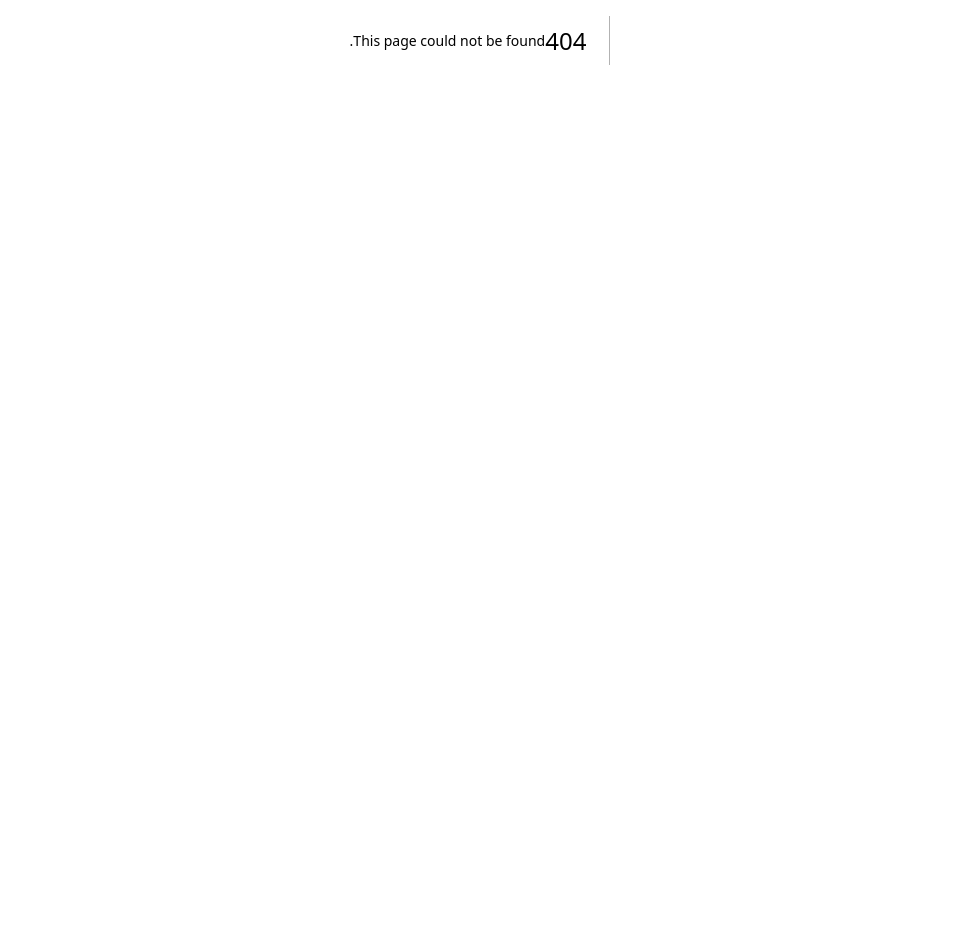
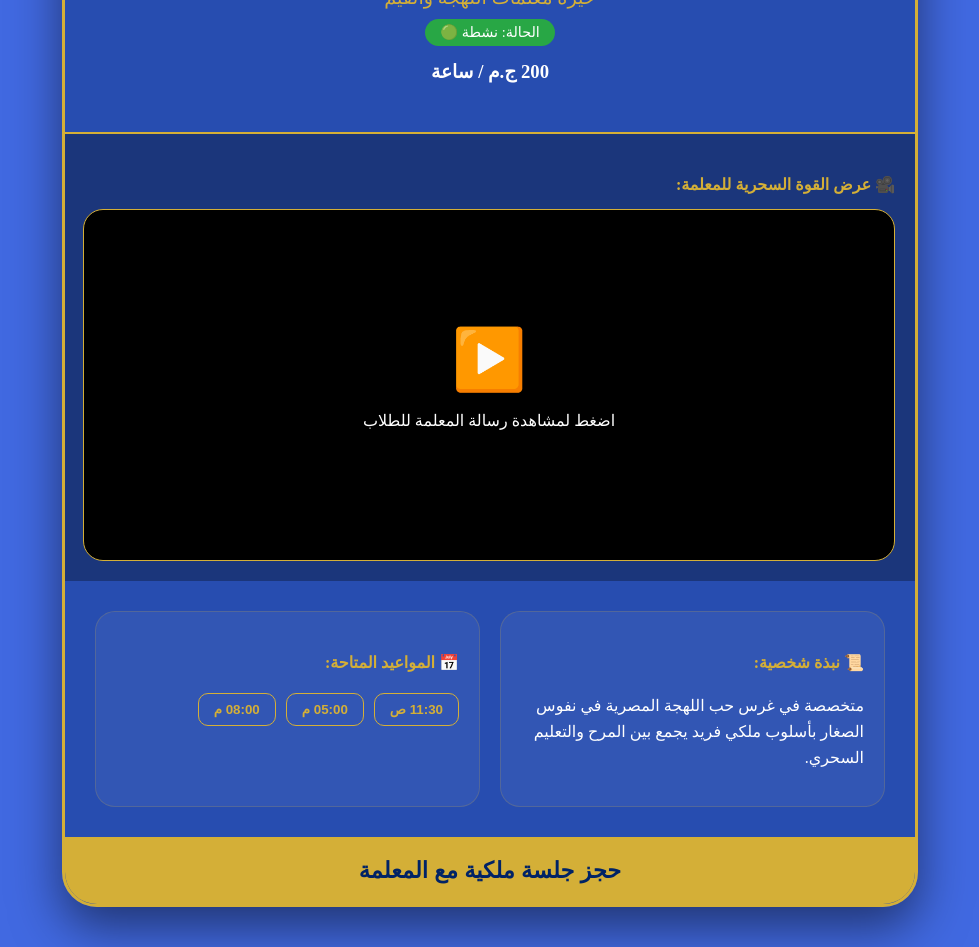
Before and after one commit to adamahmed29623-bit/Adam-Acadmey-yalla-masry, a Next.js app: page /teachers in a window 1280 px wide. Before the commit this address had no page. Shown: the part 360-1307 px from the top of the page, without its empty margins (150-1129 px from the left). Before the commit the page ends 800 px from the top, so only its background shows below. Built offline with nearby package versions, Linux system fonts and the light colour scheme.

Commit message:
Create page.tsx

```diff
--- /dev/null
+++ b/src/app/teachers/page.tsx
@@ -0,0 +1,90 @@
+"use client";
+import React, { CSSProperties } from 'react';
+import { useRouter } from 'next/navigation';
+
+export default function TeachersPage() {
+  const router = useRouter();
+
+  // الحاوية الرئيسية بالأزرق الملكي
+  const containerStyle: CSSProperties = {
+    backgroundColor: '#4169E1',
+    minHeight: '100vh',
+    padding: '40px 20px',
+    direction: 'rtl' as const,
+    color: '#ffffff'
+  };
+
+  // بطاقة المعلمة (طبق الأصل من الصورة)
+  const teacherCard: CSSProperties = {
+    border: '3px solid #D4AF37',
+    borderRadius: '35px',
+    padding: '0',
+    background: 'rgba(0, 35, 102, 0.4)',
+    maxWidth: '850px',
+    margin: '0 auto',
+    overflow: 'hidden',
+    boxShadow: '0 20px 50px rgba(0,0,0,0.5)'
+  };
+
+  return (
+    <div style={containerStyle}>
+      <h1 style={{ textAlign: 'center' as const, color: '#D4AF37', marginBottom: '30px', fontSize: '2.5rem' }}>
+        🏛️ معلمات أكاديمية نفرتيتي
+      </h1>
+
+      <div style={teacherCard}>
+        {/* الجزء العلوي: الهوية الملكية */}
+        <div style={{ padding: '30px', borderBottom: '2px solid #D4AF37', textAlign: 'center' as const }}>
+          <div style={lotusCircle}>🪷</div>
+          <h2 style={{ color: '#ffffff', fontSize: '2rem', margin: '10px 0' }}>المعلمة: أريج السحر</h2>
+          <p style={{ color: '#D4AF37', fontSize: '1.2rem', margin: '0' }}>خيرة معلمات اللهجة والقيم</p>
+          <div style={statusBadge}>الحالة: نشطة 🟢</div>
+          <h3 style={{ marginTop: '15px' }}>200 ج.م / ساعة</h3>
+        </div>
+
+        {/* الجزء الأوسط: فيديو التعريف (العنصر الجاذب) */}
+        <div style={{ padding: '20px', backgroundColor: 'rgba(0,0,0,0.3)' }}>
+           <h4 style={{ color: '#D4AF37', marginBottom: '15px' }}>🎥 عرض القوة السحرية للمعلمة:</h4>
+           <div style={videoBox}>
+             <span style={{ fontSize: '60px' }}>▶️</span>
+             <p>اضغط لمشاهدة رسالة المعلمة للطلاب</p>
+           </div>
+        </div>
+
+        {/* الجزء السفلي: المواعيد والوصف */}
+        <div style={{ padding: '30px', display: 'grid', gridTemplateColumns: '1fr 1fr', gap: '20px' }}>
+          <div style={infoBox}>
+            <h4 style={{ color: '#D4AF37' }}>📜 نبذة شخصية:</h4>
+            <p style={{ fontSize: '1rem', lineHeight: '1.6' }}>
+              متخصصة في غرس حب اللهجة المصرية في نفوس الصغار بأسلوب ملكي فريد يجمع بين المرح والتعليم السحري.
+            </p>
+          </div>
+          <div style={infoBox}>
+            <h4 style={{ color: '#D4AF37' }}>📅 المواعيد المتاحة:</h4>
+            <div style={{ display: 'flex', gap: '10px', flexWrap: 'wrap' }}>
+               <button style={timeBtn}>11:30 ص</button>
+               <button style={timeBtn}>05:00 م</button>
+               <button style={timeBtn}>08:00 م</button>
+            </div>
+          </div>
+        </div>
+
+        {/* زر الحجز النهائي */}
+        <button
+          onClick={() => router.push('/booking')}
+          style={bookBtn}
+        >
+          حجز جلسة ملكية مع المعلمة
+        </button>
+      </div>
+    </div>
+  );
+}
+
+// ستايلات العناصر الملكية
+const lotusCircle: CSSProperties = { width: '100px', height: '100px', borderRadius: '50%', border: '3px solid #D4AF37', margin: '0 auto 15px', display: 'flex', justifyContent: 'center', alignItems: 'center', fontSize: '50px', background: 'rgba(212, 175, 55, 0.2)' };
+const statusBadge: CSSProperties = { backgroundColor: '#28a745', color: '#fff', padding: '5px 15px', borderRadius: '20px', display: 'inline-block', fontSize: '0.9rem', marginTop: '10px' };
+const videoBox: CSSProperties = { width: '100%', height: '350px', backgroundColor: '#000', borderRadius: '20px', display: 'flex', flexDirection: 'column', justifyContent: 'center', alignItems: 'center', cursor: 'pointer', border: '1px solid #D4AF37' };
+const infoBox: CSSProperties = { background: 'rgba(255,255,255,0.05)', padding: '20px', borderRadius: '20px', border: '1px solid rgba(212, 175, 55, 0.2)' };
+const timeBtn: CSSProperties = { padding: '8px 15px', backgroundColor: 'transparent', color: '#D4AF37', border: '1px solid #D4AF37', borderRadius: '10px', cursor: 'pointer', fontWeight: 'bold' };
+const bookBtn: CSSProperties = { width: '100%', padding: '20px', border: 'none', backgroundColor: '#D4AF37', color: '#002366', fontWeight: 'bold', fontSize: '1.4rem', cursor: 'pointer', transition: '0.3s' };
```
